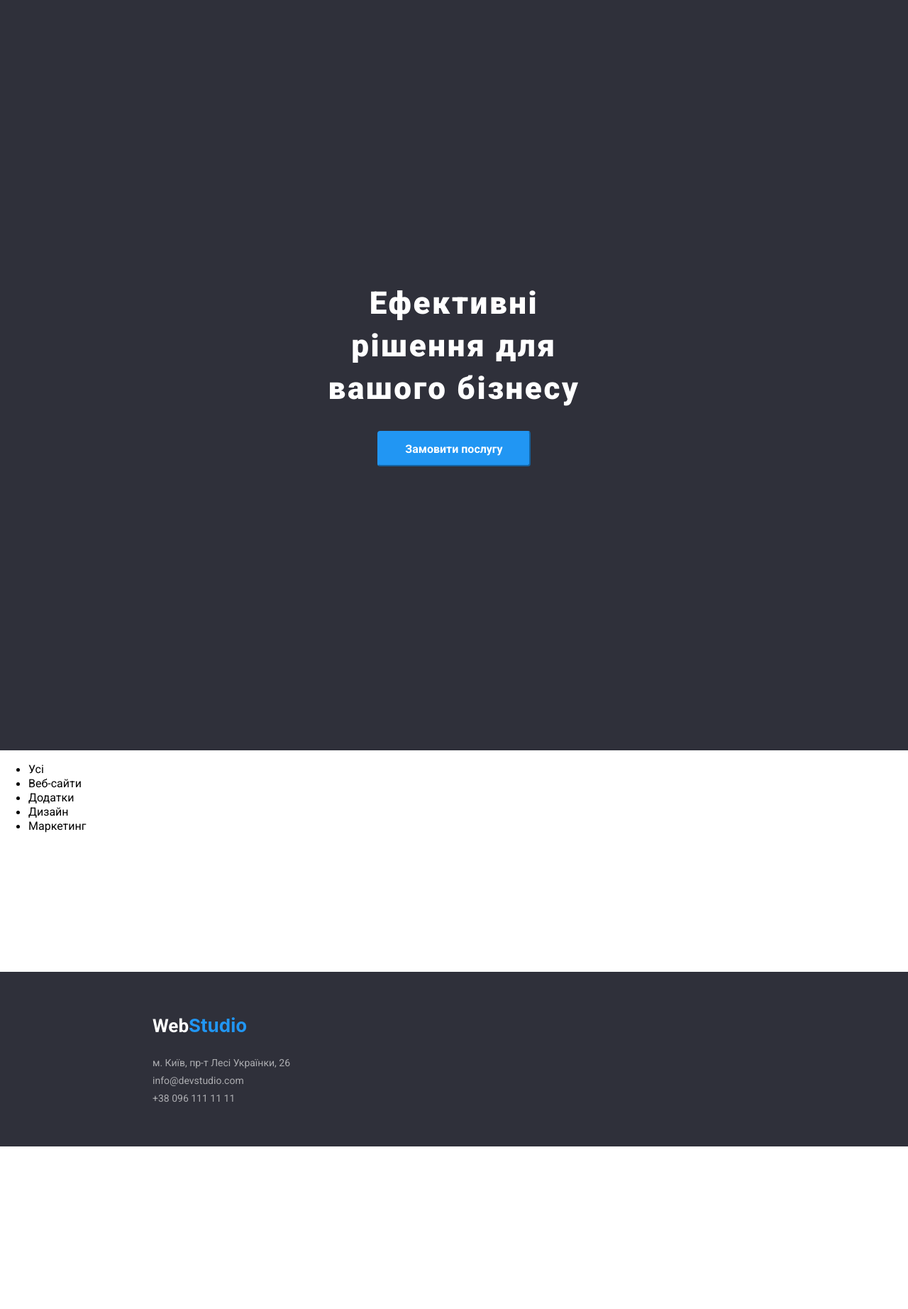
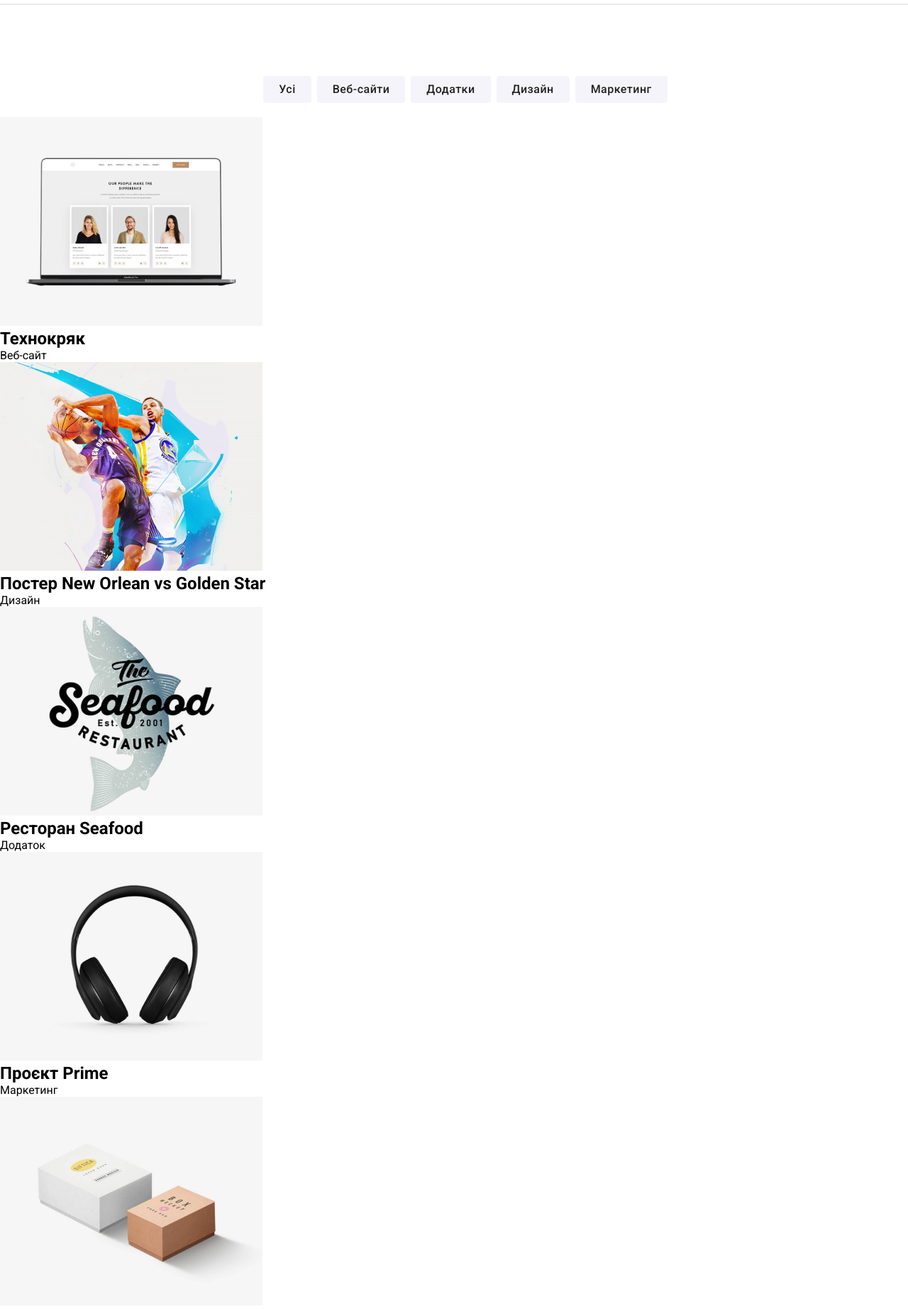
Before and after one commit to surfruit/Web_studio, a plain HTML site: page portfolio.html in a window 1280 px wide. Shown: the part 115-1959 px from the top of the page at 71% size. Before the commit the page ends 1730 px from the top, so only its background shows below. Drawn offline with Linux system fonts and the light colour scheme.

Commit message:
add button + contect on boxes

```diff
--- a/portfolio.html
+++ b/portfolio.html
@@ -27,67 +27,73 @@
                 <a href="tel:+380961111111">+38 096 111 11 11</a>
             </div>
         </div>
-        <div class="slider">
-            <h1>Ефективні рішення для вашого бізнесу</h1>
-            <button class="buy">Замовити послугу</button>
-        </div>
-    </header>
+        </header>
 <main>
+    <hr>
+    <h2 hidden>Portfolio</h2>
     <div class="main__nav">
         <ul>
-            <li><a href="#">Усі</a></li>
-            <li><a href="#">Веб-сайти</a></li>
-            <li><a href="#">Додатки</a></li>
-            <li><a href="#">Дизайн</a></li>
-            <li><a href="#">Маркетинг</a></li>
+            <li><button type="button" class="main__nav__button">Усі</button></li>
+            <li><button type="button" class="main__nav__button">Веб-сайти</button></li>
+            <li><button type="button" class="main__nav__button">Додатки</button></li>
+            <li><button type="button" class="main__nav__button">Дизайн</button></li>
+            <li><button type="button" class="main__nav__button">Маркетинг</button></li>
         </ul>
     </div>
     <div class="boxes">
+        <div class="boxes__1">
         <div class="box">
-            <img src="" alt="">
-            <h2></h2>
-            <p></p>
+            <a href="#">
+            <img src="img/technocrack.png" alt="technocrack" width="370px" height="294px">
+            <h2>Технокряк</h2>
+            <p>Веб-сайт</p>
+        </a>
         </div>
         <div class="box">
-            <img src="" alt="">
-            <h2></h2>
-            <p></p>
+            <img src="img/poster.png" alt="poster" width="370px" height="294px">
+            <h2>Постер New Orlean vs Golden Star</h2>
+            <p>Дизайн</p>
         </div>
         <div class="box">
-            <img src="" alt="">
-            <h2></h2>
-            <p></p>
+            <img src="img/seafood.png" alt="seafood" width="370px" height="294px">
+            <h2>Ресторан Seafood</h2>
+            <p>Додаток</p>
+        </div>
+    </div>
+    <div class="boxes__2">
+        <div class="box">
+            <img src="img/prime.png" alt="prime" width="370px" height="294px">
+            <h2>Проєкт Prime</h2>
+            <p>Маркетинг</p>
         </div>
         <div class="box">
-            <img src="" alt="">
-            <h2></h2>
-            <p></p>
+            <img src="img/boxes.png" alt="boxes" width="370px" height="294px">
+            <h2>Проєкт Boxes</h2>
+            <p>Додаток</p>
+        </div>
+             <div class="box">
+            <img src="img/inspiration.png" alt="inspiration" width="370px" height="294px">
+            <h2>Inspiration has no Borders</h2>
+            <p>Веб-сайт</p>
+        </div>
+    </div>
+    <div class="boxes__3">
+        <div class="box">
+            <img src="img/limitededition.png" alt="limitededition" width="370px" height="294px">
+            <h2>Видання Limited Edition</h2>
+            <p>Дизайн</p>
         </div>
         <div class="box">
-            <img src="" alt="">
-            <h2></h2>
-            <p></p>
+            <img src="img/lab.png" alt="lab" width="370px" height="294px">
+            <h2>Проєкт LAB</h2>
+            <p>Маркетинг</p>
         </div>
         <div class="box">
-            <img src="" alt="">
-            <h2></h2>
-            <p></p>
+            <img src="img/growing.png" alt="growing" width="370px" height="294px">
+            <h2>Growing Business</h2>
+            <p>Додаток</p>
         </div>
-        <div class="box">
-            <img src="" alt="">
-            <h2></h2>
-            <p></p>
-        </div>
-        <div class="box">
-            <img src="" alt="">
-            <h2></h2>
-            <p></p>
-        </div>
-        <div class="box">
-            <img src="" alt="">
-            <h2></h2>
-            <p></p>
-        </div>
+    </div>
     </div>
 </main>
 <footer class="footer">
--- a/style/style.scss
+++ b/style/style.scss
@@ -30,15 +30,13 @@ a {
   text-decoration: none;
   color: rgb(0, 0, 0);
 }
-a{
 
+ul {
+  list-style-type: none;
 }
 
+.header {
 
-.header {
-  ul {
-    list-style-type: none;
-  }
 
   display: flex;
   flex-direction: column;
@@ -150,7 +148,7 @@ a{
       text-align: center;
       letter-spacing: 0.06em;
       margin-top: 200px;
-      color:white
+      color: white
     }
 
     button {
@@ -178,6 +176,10 @@ a{
 }
 
 main {
+  hr{
+    border: 1px solid #ECECEC;
+    width: 100%;
+  }
   .about_us {
     display: flex;
     margin: 94px 215px 94px 215px;
@@ -275,6 +277,44 @@ main {
       }
     }
   }
+
+  .main__nav {
+    margin-top: 100px;
+    ul {
+      display: flex;
+      flex-direction: row;
+      justify-content: center;
+      align-items: center;
+
+      li {
+        margin-right: 8px;
+      }
+    }
+
+    &__button {
+      background: #F5F4FA;
+      border-radius: 4px;
+      font-weight: 500;
+      font-size: 16px;
+      line-height: 162%;
+      letter-spacing: 0.03em;
+      color: #212121;
+      padding:6px 22px 6px 22px;
+      border:none;
+      font-family: 'Roboto';
+    }
+
+    &__button:hover {
+      background: #2196F3;
+      box-shadow: 0px 3px 1px rgba(0, 0, 0, 0.1), 0px 1px 2px rgba(0, 0, 0, 0.08), 0px 2px 2px rgba(0, 0, 0, 0.12);
+      color: #FFFFFF;
+      transition: 1s;
+      cursor:pointer;
+    }
+  }
+  .boxes{
+    margin-top: 20px;
+  }
 }
 
 .footer {
@@ -295,7 +335,7 @@ main {
     text-decoration: none;
   }
 
-    &__info{
+  &__info {
     margin-top: 20px;
     font-style: normal;
     font-weight: 400;
@@ -303,12 +343,14 @@ main {
     color: white;
     display: flex;
     flex-direction: column;
-    a{
-           color: rgba(255, 255, 255, 0.6);
+
+    a {
+      color: rgba(255, 255, 255, 0.6);
       letter-spacing: 171%;
       margin-top: 9px;
     }
-    a:hover{
+
+    a:hover {
       color: #FFFFFF;
       transition: 1s;
     }
```
Also changed, not shown: style/style.css, 1 other file.
